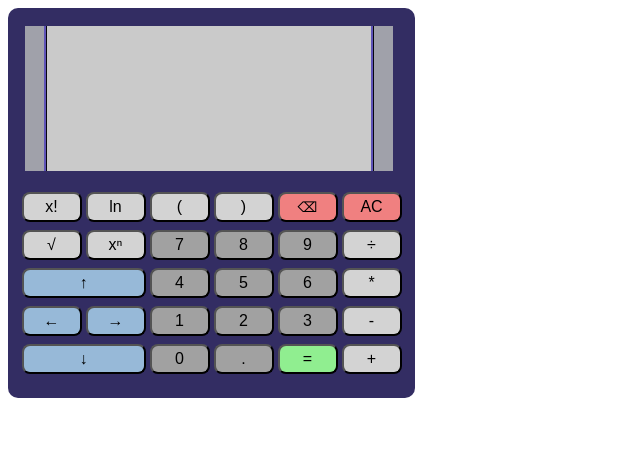
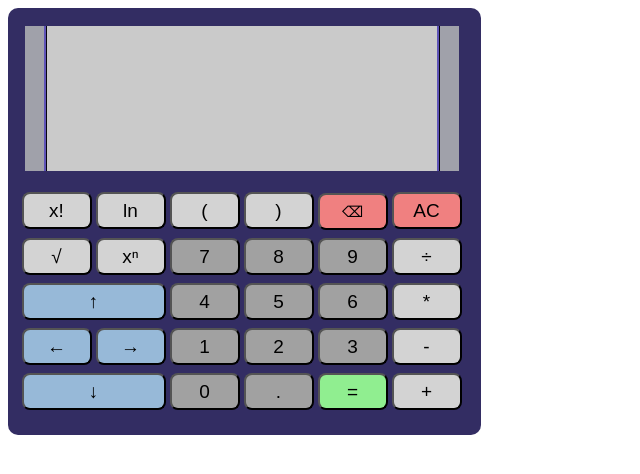
Before and after one commit to BradenLWeber/calculator, a React (Create React App) app: page / in a window 1280 px wide. Shown: the top 474 px of the page, without its empty margins (0-640 px from the left). Built offline with nearby package versions, Linux system fonts and the light colour scheme.

Commit message:
Making screen longer so e number fit

```diff
--- a/src/components/calcScreen.jsx
+++ b/src/components/calcScreen.jsx
@@ -16,7 +16,7 @@ const CalcScreen = (props) => {
   }
 
   function putCursor() {
-    const pos = -5.5 + 16.5 * (22 - edgeRight + cursorPos);
+    const pos = 61 + 16.5 * (22 - edgeRight + cursorPos);
     const animate = currentLine === 0 ? 'blinker 1s step-start infinite' : 'none';
     return {
       left : pos + 'px',
@@ -35,9 +35,9 @@ const CalcScreen = (props) => {
 
   function haveLeftArrow(line) {
     if (line === 0) {
-      if (currentLine === 0 && lines[0].length >= CHARS_ON_SCREEN) return '<';
+      if (currentLine === 0 && lines[0].length > CHARS_ON_SCREEN) return '<';
     }
-    return lines.length >= line+1 && lines[edgeBottom+line].length >= CHARS_ON_SCREEN ? '<' : ''
+    return lines.length >= line+1 && lines[edgeBottom+line].length > CHARS_ON_SCREEN ? '<' : ''
   }
 
   return (
--- a/src/constants/constants.js
+++ b/src/constants/constants.js
@@ -1 +1 @@
-export const CHARS_ON_SCREEN = 19;
+export const CHARS_ON_SCREEN = 23;
--- a/src/styles/buttons.css
+++ b/src/styles/buttons.css
@@ -1,12 +1,12 @@
 .button-operator {
   background-color: lightgray;
   color: black;
-  width: 60px;
-  height: 30px;
+  width: 70px;
+  height: 37px;
   border-radius: 8px;
   display: inline-block;
   text-align: center;
-  font-size: 16px;
+  font-size: 19px;
   margin: 4px 2px;
   transition-duration: 0.2s;
   cursor: pointer;
@@ -20,12 +20,12 @@
 .button-left-side {
   background-color: lightgray;
   color: black;
-  width: 60px;
-  height: 30px;
+  width: 70px;
+  height: 37px;
   border-radius: 8px;
   display: inline-block;
   text-align: center;
-  font-size: 16px;
+  font-size: 19px;
   margin: 4px 2px;
   margin-left: 13.5px;
   transition-duration: 0.2s;
@@ -40,12 +40,12 @@
 .button-up-down {
   background-color: rgb(151, 185, 216);
   color: black;
-  width: 124px;
-  height: 30px;
+  width: 144px;
+  height: 37px;
   border-radius: 8px;
   display: inline-block;
   text-align: center;
-  font-size: 16px;
+  font-size: 19px;
   margin: 4px 2px;
   transition-duration: 0.2s;
   cursor: pointer;
@@ -60,12 +60,12 @@
 .button-left {
   background-color: rgb(151, 185, 216);
   color: black;
-  width: 60px;
-  height: 30px;
+  width: 70px;
+  height: 37px;
   border-radius: 8px;
   display: inline-block;
   text-align: center;
-  font-size: 16px;
+  font-size: 19px;
   margin: 4px 2px;
   margin-left: 13.5px;
   transition-duration: 0.2s;
@@ -80,12 +80,12 @@
 .button-right {
   background-color: rgb(151, 185, 216);
   color: black;
-  width: 60px;
-  height: 30px;
+  width: 70px;
+  height: 37px;
   border-radius: 8px;
   display: inline-block;
   text-align: center;
-  font-size: 16px;
+  font-size: 19px;
   margin: 4px 2px;
   transition-duration: 0.2s;
   cursor: pointer;
@@ -99,12 +99,12 @@
 .button-equals {
   background-color: lightgreen;
   color: black;
-  width: 60px;
-  height: 30px;
+  width: 70px;
+  height: 37px;
   border-radius: 8px;
   display: inline-block;
   text-align: center;
-  font-size: 16px;
+  font-size: 19px;
   margin: 4px 2px;
   transition-duration: 0.2s;
   cursor: pointer;
@@ -118,12 +118,12 @@
 .button-delete {
   background-color: lightcoral;
   color: black;
-  width: 60px;
-  height: 30px;
+  width: 70px;
+  height: 37px;
   border-radius: 8px;
   display: inline-block;
   text-align: center;
-  font-size: 14px;
+  font-size: 15px;
   margin: 4px 2px;
   transition-duration: 0.2s;
   cursor: pointer;
@@ -137,12 +137,12 @@
 .button-ac {
   background-color: lightcoral;
   color: black;
-  width: 60px;
-  height: 30px;
+  width: 70px;
+  height: 37px;
   border-radius: 8px;
   display: inline-block;
   text-align: center;
-  font-size: 16px;
+  font-size: 19px;
   margin: 4px 2px;
   margin-right: 13.5px;
   transition-duration: 0.2s;
@@ -157,12 +157,12 @@
 .button-number {
   background-color: rgb(161, 161, 161);
   color: black;
-  width: 60px;
-  height: 30px;
+  width: 70px;
+  height: 37px;
   border-radius: 8px;
   display: inline-block;
   text-align: center;
-  font-size: 16px;
+  font-size: 19px;
   margin: 4px 2px;
   transition-duration: 0.2s;
   cursor: pointer;
--- a/src/styles/calcDisplay.css
+++ b/src/styles/calcDisplay.css
@@ -1,20 +1,20 @@
 .calc-screen {
-  width: 368px;
+  width: 434px;
   height: 140px;
   margin-left: 16.5px;
 }
 
 .calc-body {
   background-color: rgb(51, 45, 99);
-  width: 407px;
-  height: 390px;
+  width: 473px;
+  height: 427px;
   border-radius: 10px;
 }
 
 .calc-number-column {
   background: rgb(202, 202, 202);
   font-size: 30px;
-  width: 319px;
+  width: 385px;
   height: 140px;
   text-align: right;
   padding-right: 5px;
```
Also changed, not shown: 1 other file (tests, documents, lock files or other folders).
